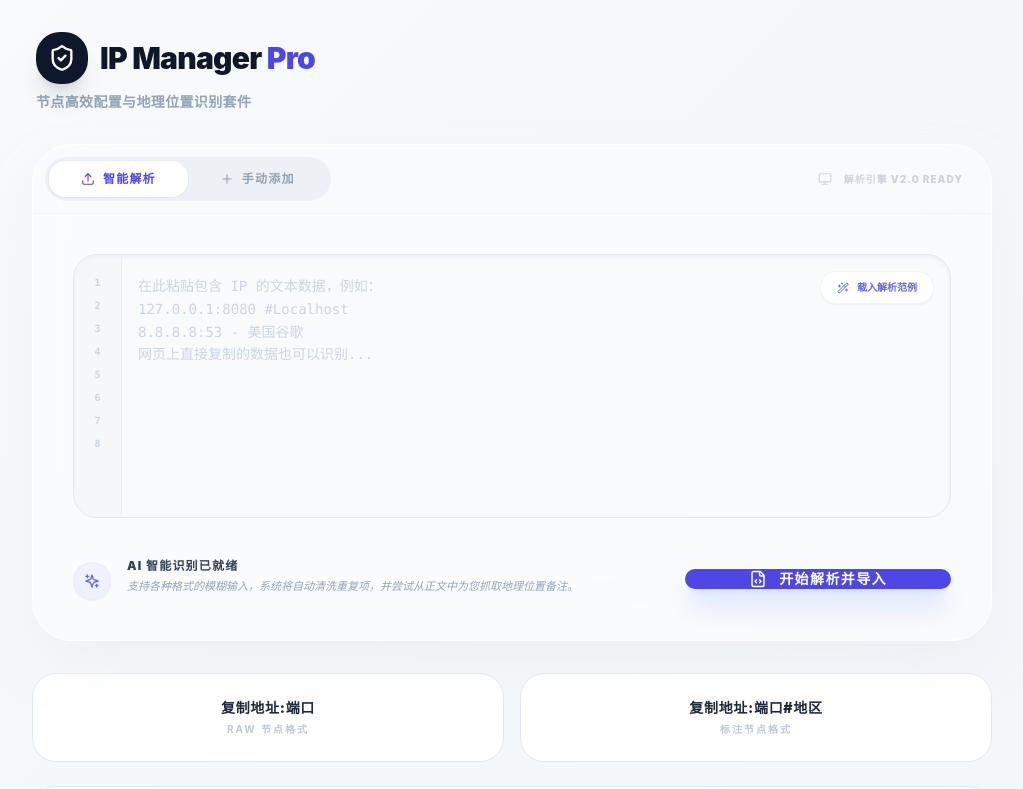
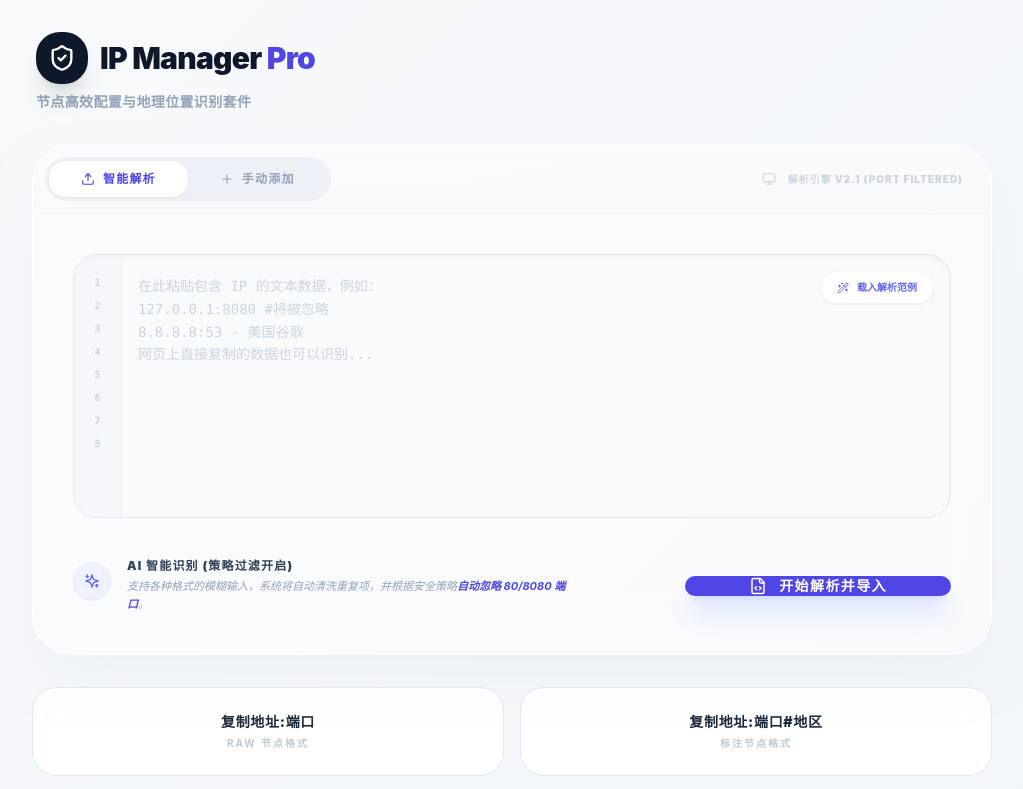
Before and after one commit to qjjxk/IPFormate, a React (Vite) app: page / in a window 1280 px wide. Shown: the top 789 px of the page, without its empty margins (128-1151 px from the left). Built offline with nearby package versions, Linux system fonts and the light colour scheme.

Commit message:
feat: Block 80 and 8080 ports

```diff
--- a/components/IpInput.tsx
+++ b/components/IpInput.tsx
@@ -23,7 +23,7 @@ export const IpInput: React.FC<IpInputProps> = ({ onAdd, existingEntries }) => {
   };
 
   const fillExample = () => {
-    const example = `8.8.8.8:53 #Google DNS\n1.1.1.1:443 #Cloudflare\n208.67.222.222:53 #OpenDNS\n[2001:4860:4860::8888]:53 #IPv6`;
+    const example = `8.8.8.8:53 #Google DNS\n1.1.1.1:443 #Cloudflare\n208.67.222.222:80 #Will be ignored\n[2001:4860:4860::8888]:8080 #Will be ignored`;
     setBatchText(example);
   };
 
@@ -31,6 +31,13 @@ export const IpInput: React.FC<IpInputProps> = ({ onAdd, existingEntries }) => {
     e.preventDefault();
     setError(null);
     if (!singleIp || !singlePort) { setError({ msg: 'IP 和端口是必填项', type: 'error' }); return; }
+
+    // 同时也对手动添加做限制
+    if (singlePort === '80' || singlePort === '8080') {
+      setError({ msg: '系统策略：禁止添加 80 或 8080 端口的节点', type: 'error' });
+      return;
+    }
+
     if (isDuplicate(singleIp, singlePort)) { setError({ msg: `IP ${singleIp}:${singlePort} 已存在`, type: 'error' }); return; }
 
     onAdd([{ id: uuidv4(), ip: singleIp, port: singlePort, region: singleRegion, active: true }]);
@@ -45,23 +52,38 @@ export const IpInput: React.FC<IpInputProps> = ({ onAdd, existingEntries }) => {
     const parsed = parseBatchInput(batchText);
     const newEntries: IpEntry[] = [];
     let dups = 0;
+    let forbiddenPortsCount = 0;
 
     parsed.forEach(entry => {
+      // 忽略 80 和 8080 端口
+      if (entry.port === '80' || entry.port === '8080') {
+        forbiddenPortsCount++;
+        return;
+      }
+
       if (!isDuplicate(entry.ip, entry.port) && !newEntries.some(ne => ne.ip === entry.ip && ne.port === entry.port)) {
         newEntries.push(entry);
-      } else { dups++; }
+      } else {
+        dups++;
+      }
     });
 
-    if (newEntries.length === 0 && parsed.length > 0) { setError({ msg: '所有输入的 IP 都已存在。', type: 'error' }); return; }
+    if (newEntries.length === 0 && parsed.length > 0) {
+      let msg = '没有有效的 IP 可导入。';
+      if (forbiddenPortsCount > 0) msg += ` (已过滤 ${forbiddenPortsCount} 个 80/8080 端口)`;
+      setError({ msg, type: 'error' });
+      return;
+    }
+
     onAdd(newEntries);
     setBatchText('');
-    setError({ msg: `成功导入 ${newEntries.length} 条数据${dups > 0 ? `，忽略 ${dups} 条重复` : ''}`, type: 'success' });
-    setTimeout(() => setError(null), 3000);
+    const successMsg = `成功导入 ${newEntries.length} 条数据${dups > 0 ? `，忽略 ${dups} 条重复` : ''}${forbiddenPortsCount > 0 ? `，已自动忽略 ${forbiddenPortsCount} 个 80/8080 端口节点` : ''}`;
+    setError({ msg: successMsg, type: 'success' });
+    setTimeout(() => setError(null), 4000);
   };
 
   return (
     <div className="bg-white/40 backdrop-blur-xl rounded-[2.5rem] shadow-2xl shadow-slate-200/50 border border-white/80 overflow-hidden transition-all duration-500">
-      {/* 顶部导航切换 */}
       <div className="p-3 bg-slate-50/50 border-b border-slate-100 flex items-center justify-between">
         <div className="flex bg-slate-200/50 rounded-2xl p-1 relative w-full sm:w-auto">
           <button
@@ -84,10 +106,9 @@ export const IpInput: React.FC<IpInputProps> = ({ onAdd, existingEntries }) => {
           </button>
         </div>
 
-        {/* 右侧指示 */}
         <div className="hidden sm:flex items-center space-x-3 text-[10px] font-black text-slate-300 uppercase tracking-widest px-4">
           <Monitor size={14} />
-          <span>解析引擎 v2.0 Ready</span>
+          <span>解析引擎 v2.1 (Port Filtered)</span>
         </div>
       </div>
 
@@ -124,9 +145,7 @@ export const IpInput: React.FC<IpInputProps> = ({ onAdd, existingEntries }) => {
           </form>
         ) : (
           <div className="space-y-8">
-            {/* 浅色编辑器容器 */}
             <div className="relative group rounded-3xl overflow-hidden border border-slate-200 bg-slate-50/50 focus-within:ring-4 focus-within:ring-indigo-50/50 transition-all shadow-inner">
-              {/* 行号栏 - 浅灰色 */}
               <div className="absolute left-0 top-0 bottom-0 w-12 bg-slate-100/50 border-r border-slate-200/50 flex flex-col items-center pt-5 space-y-2 select-none pointer-events-none">
                 {[1,2,3,4,5,6,7,8].map(n => <span key={n} className="text-[10px] font-mono font-bold text-slate-300">{n}</span>)}
               </div>
@@ -135,10 +154,9 @@ export const IpInput: React.FC<IpInputProps> = ({ onAdd, existingEntries }) => {
                 value={batchText}
                 onChange={e => setBatchText(e.target.value)}
                 className="w-full h-64 pl-16 pr-6 py-5 bg-transparent text-slate-700 border-none focus:ring-0 font-mono text-[14px] leading-relaxed placeholder:text-slate-300 resize-none selection:bg-indigo-100 outline-none"
-                placeholder={`在此粘贴包含 IP 的文本数据，例如：\n127.0.0.1:8080 #Localhost\n8.8.8.8:53 - 美国谷歌\n网页上直接复制的数据也可以识别...`}
+                placeholder={`在此粘贴包含 IP 的文本数据，例如：\n127.0.0.1:8080 #将被忽略\n8.8.8.8:53 - 美国谷歌\n网页上直接复制的数据也可以识别...`}
               />
 
-              {/* 悬浮操作 */}
               <div className="absolute right-4 top-4">
                 <button
                   onClick={fillExample}
@@ -150,16 +168,15 @@ export const IpInput: React.FC<IpInputProps> = ({ onAdd, existingEntries }) => {
               </div>
             </div>
 
-            {/* 底部功能区 */}
             <div className="flex flex-col md:flex-row items-center justify-between gap-8 pt-2">
               <div className="flex items-start space-x-4 max-w-lg">
                 <div className="mt-1 p-2.5 bg-indigo-50 rounded-2xl text-indigo-500 shrink-0 shadow-sm border border-indigo-100/50">
                   <Sparkles size={16} />
                 </div>
                 <div>
-                  <h4 className="text-xs font-black text-slate-700 uppercase tracking-widest mb-1">AI 智能识别已就绪</h4>
+                  <h4 className="text-xs font-black text-slate-700 uppercase tracking-widest mb-1">AI 智能识别 (策略过滤开启)</h4>
                   <p className="text-[11px] leading-relaxed text-slate-400 font-medium italic">
-                    支持各种格式的模糊输入，系统将自动清洗重复项，并尝试从正文中为您抓取地理位置备注。
+                    支持各种格式的模糊输入，系统将自动清洗重复项，并根据安全策略<span className="text-indigo-600 font-bold">自动忽略 80/8080 端口</span>。
                   </p>
                 </div>
               </div>
```
